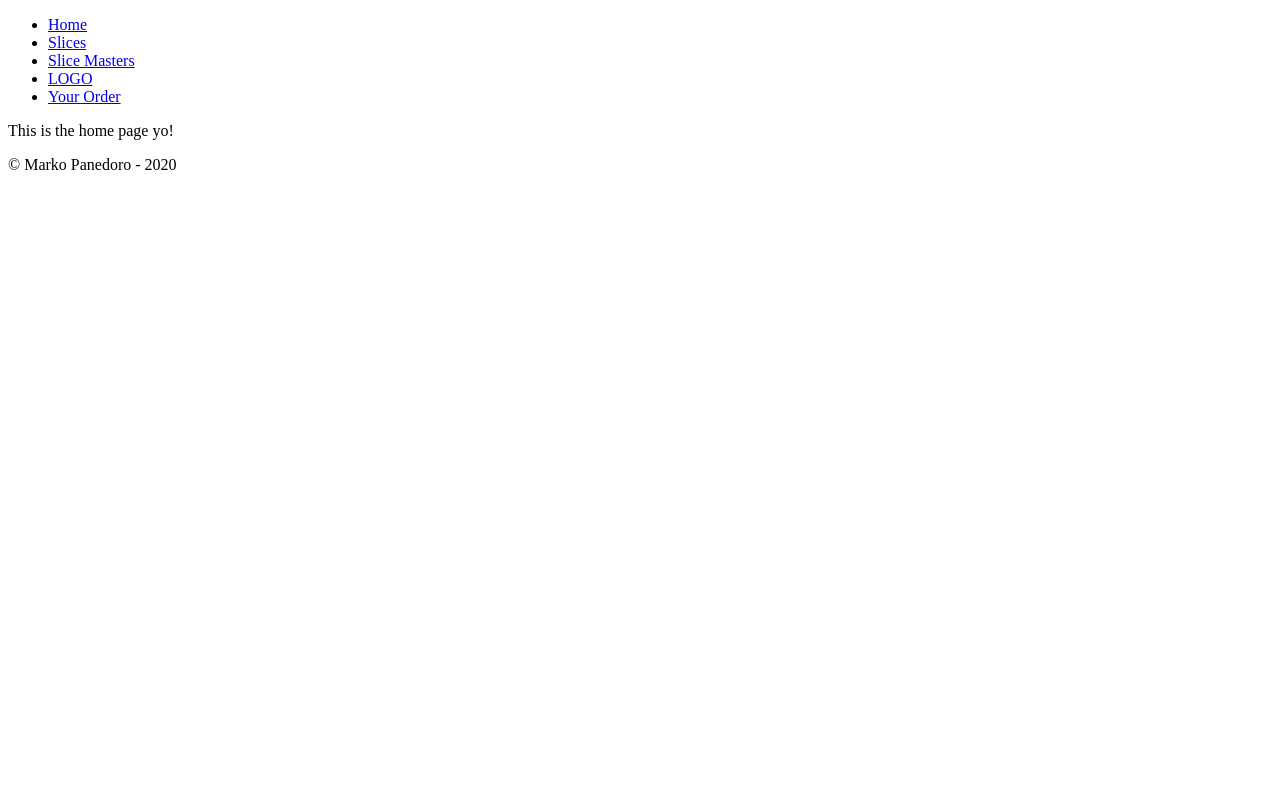
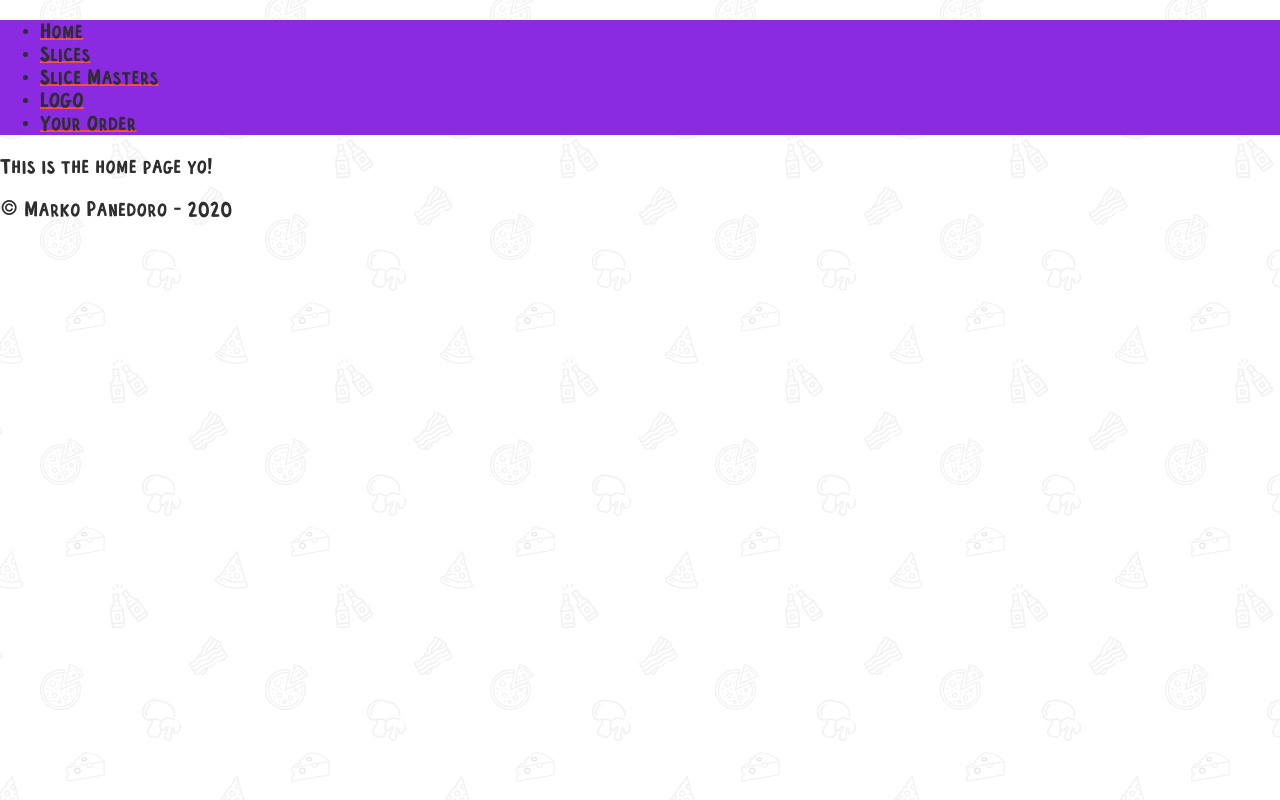
Before and after one commit to madbaker/sick-slices-gatsby, a Gatsby site: page / in a window 1280 px wide. Built offline with nearby package versions, Linux system fonts and the light colour scheme; Gatsby itself is replaced by a stand-in of ours.

Commit message:
fixed eslint/prettier settings

```diff
--- a/src/components/Layout.js
+++ b/src/components/Layout.js
@@ -1,10 +1,15 @@
 import React from 'react';
 import Nav from './Nav';
 import Footer from './Footer';
+import 'normalize.css';
+import GlobalStyles from '../styles/GlobalStyles';
+import Typography from '../styles/Typography';
 
 export default function Layout({ children }) {
   return (
     <>
+      <GlobalStyles />
+      <Typography />
       <Nav />
       {children}
       <Footer />
--- a/src/components/Nav.js
+++ b/src/components/Nav.js
@@ -1,9 +1,14 @@
-import React from 'react';
-import { Link } from 'gatsby';
+import React from 'react'
+import { Link } from 'gatsby'
+import styled from 'styled-components'
+
+const NavStyles = styled.nav`
+  background: blueviolet
+`
 
 export default function Nav() {
   return (
-    <div>
+    <NavStyles>
       <ul>
         <li>
           <Link to="/">Home</Link>
@@ -21,6 +26,6 @@
           <Link to="/order">Your Order</Link>
         </li>
       </ul>
-    </div>
-  );
+    </NavStyles>
+  )
 }
--- /dev/null
+++ b/src/styles/GlobalStyles.js
@@ -0,0 +1,86 @@
+import { createGlobalStyle } from 'styled-components';
+import bg from '../assets/images/bg.svg';
+import stripes from '../assets/images/stripes.svg';
+
+const GlobalStyles = createGlobalStyle`
+  :root {
+    --red: #FF4949;
+    --black: #2E2E2E;
+    --yellow: #ffc600;
+    --white: #fff;
+    --grey: #efefef;
+  }
+  html {
+    background-image: url(${bg});
+    background-size: 450px;
+    background-attachment: fixed;
+    font-size: 10px;
+  }
+
+  body {
+    font-size: 2rem;
+  }
+
+  fieldset {
+    border-color: rgba(0,0,0,0.1);
+    border-width: 1px;
+  }
+
+  button {
+    background: var(--red);
+    color: white;
+    border: 0;
+    padding: 0.6rem 1rem;
+    border-radius: 2px;
+    cursor: pointer;
+    --cast: 2px;
+    box-shadow: var(--cast) var(--cast) 0 var(--grey);
+    text-shadow: 0.5px 0.5px 0 rgba(0,0,0,0.2);
+    transition: all 0.2s;
+    &:hover {
+      --cast: 4px;
+    }
+  }
+
+  .gatsby-image-wrapper img[src*=base64\\,] {
+    image-rendering: -moz-crisp-edges;
+    image-rendering: pixelated;
+  }
+
+  /* Scrollbar Styles */
+  body::-webkit-scrollbar {
+    width: 12px;
+  }
+  html {
+    scrollbar-width: thin;
+    scrollbar-color: var(--red) var(--white);
+  }
+  body::-webkit-scrollbar-track {
+    background: var(--white);
+  }
+  body::-webkit-scrollbar-thumb {
+    background-color: var(--red) ;
+    border-radius: 6px;
+    border: 3px solid var(--white);
+  }
+
+  hr {
+    border: 0;
+    height: 8px;
+    background-image: url(${stripes});
+    background-size: 1500px;
+  }
+
+  img {
+    max-width: 100%;
+  }
+
+  .tilt {
+    transform: rotate(-2deg);
+    position: relative;
+    display: inline-block;
+  }
+
+`;
+
+export default GlobalStyles;
--- /dev/null
+++ b/src/styles/Typography.js
@@ -0,0 +1,44 @@
+import { createGlobalStyle } from 'styled-components';
+
+import font from '../assets/fonts/frenchfries.woff';
+
+const Typography = createGlobalStyle`
+  @font-face {
+    font-family: FrenchFries;
+    src: url(${font});
+  }
+  html {
+    font-family: FrenchFries, -apple-system, BlinkMacSystemFont, 'Segoe UI', Roboto, Oxygen, Ubuntu, Cantarell, 'Open Sans', 'Helvetica Neue', sans-serif;
+    color: var(--black);
+  }
+  p, li {
+    letter-spacing: 0.5px;
+  }
+  h1,h2,h3,h4,h5,h6 {
+    font-weight: normal;
+    margin: 0;
+  }
+  a {
+    color: var(--black);
+    text-decoration-color: var(--red);
+    /* Chrome renders this weird with this font, so we turn it off */
+    text-decoration-skip-ink: none;
+  }
+  mark, .mark {
+    background: var(--yellow);
+    padding: 0 2px 2px 2px;
+    margin: 0;
+    display: inline;
+    line-height: 1;
+  }
+
+  .center {
+    text-align: center;
+  }
+
+  .tilt {
+    transform: rotate(-2deg);
+  }
+`;
+
+export default Typography;
```
Also changed, not shown: package.json (+15 -1 lines).
